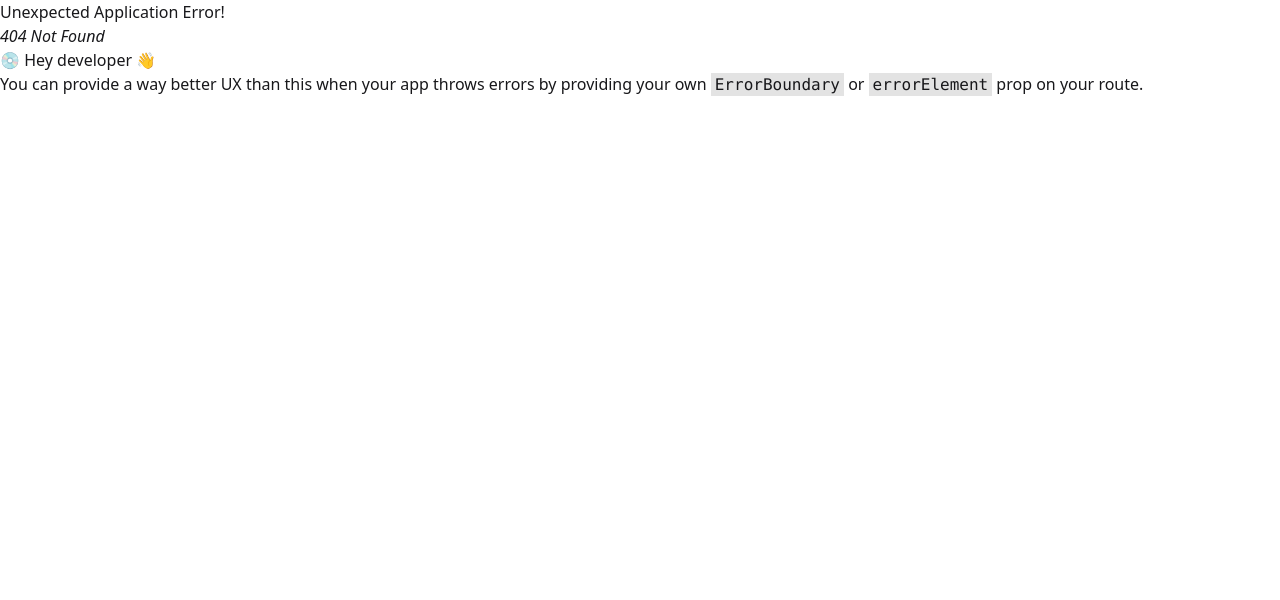
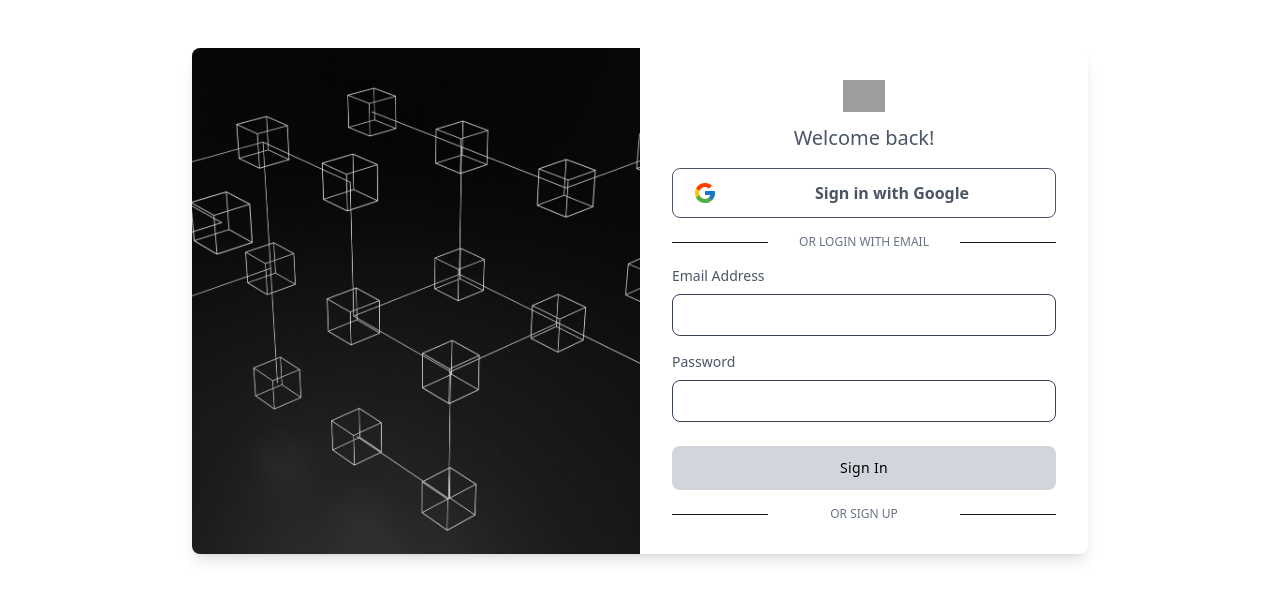
Before and after one commit to amithasanamithasan/skill-loom-job-client, a React (Vite) app: page /login in a window 1280 px wide. Before the commit this address had no page. Shown: the top 600 px of the page. Built offline with nearby package versions, Linux system fonts and the light colour scheme; grey boxes are pictures that could not be loaded.

Commit message:
Login page done

```diff
--- a/index.html
+++ b/index.html
@@ -5,7 +5,7 @@
   <meta charset="UTF-8" />
   <link rel="icon" type="image/svg+xml" href="/vite.svg" />
   <meta name="viewport" content="width=device-width, initial-scale=1.0" />
-  <title>skill-loom-job-client</title>
+  <title>Skill Loom Job</title>
 </head>
 
 <body>
--- a/package.json
+++ b/package.json
@@ -14,10 +14,12 @@
     "@tailwindcss/vite": "^4.1.12",
     "axios": "^1.11.0",
     "firebase": "^12.2.1",
+    "framer-motion": "^12.23.12",
     "react": "^19.1.1",
     "react-dom": "^19.1.1",
     "react-hot-toast": "^2.6.0",
     "react-lottie": "^1.2.10",
+    "react-particles": "^2.12.2",
     "react-router-dom": "^7.8.2",
     "tailwindcss": "^4.1.12"
   },
--- /dev/null
+++ b/src/Pages/Authentication/Login.jsx
@@ -0,0 +1,136 @@
+
+import { Link } from 'react-router-dom'
+import bgImg from '../../assets/images/login.jpg'
+import logo from '../../assets/images/Siri Animation.gif'
+
+const Login = () => {
+
+
+
+
+
+
+  return (
+    <div className='flex justify-center items-center min-h-[calc(100vh-306px)] my-12'>
+      <div className='flex w-full max-w-sm mx-auto overflow-hidden bg-white rounded-lg shadow-lg  lg:max-w-4xl '>
+        <div
+          className='hidden bg-cover bg-center lg:block lg:w-1/2'
+          style={{
+            backgroundImage: `url(${bgImg})`,
+          }}
+        ></div>
+
+        <div className='w-full px-6 py-8 md:px-8 lg:w-1/2'>
+          <div className='flex justify-center mx-auto'>
+            <img className='w-auto h-7 sm:h-8' src={logo} alt='' />
+          </div>
+
+          <p className='mt-3 text-xl text-center text-gray-600 '>
+            Welcome back!
+          </p>
+
+          <div
+
+            className='flex cursor-pointer items-center justify-center mt-4 text-gray-600 transition-colors duration-300 transform border rounded-lg   hover:bg-gray-50 '
+          >
+            <div className='px-4 py-2'>
+              <svg className='w-6 h-6' viewBox='0 0 40 40'>
+                <path
+                  d='M36.3425 16.7358H35V16.6667H20V23.3333H29.4192C28.045 27.2142 24.3525 30 20 30C14.4775 30 10 25.5225 10 20C10 14.4775 14.4775 9.99999 20 9.99999C22.5492 9.99999 24.8683 10.9617 26.6342 12.5325L31.3483 7.81833C28.3717 5.04416 24.39 3.33333 20 3.33333C10.7958 3.33333 3.33335 10.7958 3.33335 20C3.33335 29.2042 10.7958 36.6667 20 36.6667C29.2042 36.6667 36.6667 29.2042 36.6667 20C36.6667 18.8825 36.5517 17.7917 36.3425 16.7358Z'
+                  fill='#FFC107'
+                />
+                <path
+                  d='M5.25497 12.2425L10.7308 16.2583C12.2125 12.59 15.8008 9.99999 20 9.99999C22.5491 9.99999 24.8683 10.9617 26.6341 12.5325L31.3483 7.81833C28.3716 5.04416 24.39 3.33333 20 3.33333C13.5983 3.33333 8.04663 6.94749 5.25497 12.2425Z'
+                  fill='#FF3D00'
+                />
+                <path
+                  d='M20 36.6667C24.305 36.6667 28.2167 35.0192 31.1742 32.34L26.0159 27.975C24.3425 29.2425 22.2625 30 20 30C15.665 30 11.9842 27.2359 10.5975 23.3784L5.16254 27.5659C7.92087 32.9634 13.5225 36.6667 20 36.6667Z'
+                  fill='#4CAF50'
+                />
+                <path
+                  d='M36.3425 16.7358H35V16.6667H20V23.3333H29.4192C28.7592 25.1975 27.56 26.805 26.0133 27.9758C26.0142 27.975 26.015 27.975 26.0158 27.9742L31.1742 32.3392C30.8092 32.6708 36.6667 28.3333 36.6667 20C36.6667 18.8825 36.5517 17.7917 36.3425 16.7358Z'
+                  fill='#1976D2'
+                />
+              </svg>
+            </div>
+
+            <span className='w-5/6 px-4 py-3 font-bold text-center'>
+              Sign in with Google
+            </span>
+          </div>
+
+          <div className='flex items-center justify-between mt-4'>
+            <span className='w-1/5 border-b  lg:w-1/4'></span>
+
+            <div className='text-xs text-center text-gray-500 uppercase  hover:underline'>
+              or login with email
+            </div>
+
+            <span className='w-1/5 border-b dark:border-gray-400 lg:w-1/4'></span>
+          </div>
+          <form>
+            <div className='mt-4'>
+              <label
+                className='block mb-2 text-sm font-medium text-gray-600 '
+                htmlFor='LoggingEmailAddress'
+              >
+                Email Address
+              </label>
+              <input
+                id='LoggingEmailAddress'
+                autoComplete='email'
+                name='email'
+                className='block w-full px-4 py-2 text-gray-700 bg-white border rounded-lg    focus:border-blue-400 focus:ring-opacity-40  focus:outline-none focus:ring focus:ring-blue-300'
+                type='email'
+              />
+            </div>
+
+            <div className='mt-4'>
+              <div className='flex justify-between'>
+                <label
+                  className='block mb-2 text-sm font-medium text-gray-600 '
+                  htmlFor='loggingPassword'
+                >
+                  Password
+                </label>
+              </div>
+
+              <input
+                id='loggingPassword'
+                autoComplete='current-password'
+                name='password'
+                className='block w-full px-4 py-2 text-gray-700 bg-white border rounded-lg    focus:border-blue-400 focus:ring-opacity-40  focus:outline-none focus:ring focus:ring-blue-300'
+                type='password'
+              />
+            </div>
+            <div className='mt-6'>
+              <button
+                type='submit'
+                className='w-full px-6 py-3  cursor-pointer text-sm font-medium tracking-wide text-black
+                 capitalize transition-colors duration-300 transform bg-gray-300 rounded-lg
+                  hover:bg-gray-400 focus:outline-none focus:ring focus:ring-gray-300 focus:ring-opacity-50'
+              >
+                Sign In
+              </button>
+            </div>
+          </form>
+
+          <div className='flex items-center justify-between mt-4'>
+            <span className='w-1/5 border-b  md:w-1/4'></span>
+
+            <Link
+              to=''
+              className='text-xs text-gray-500 uppercase  hover:underline'
+            >
+              or sign up
+            </Link>
+
+            <span className='w-1/5 border-b  md:w-1/4'></span>
+          </div>
+        </div>
+      </div>
+    </div>
+  )
+}
+
+export default Login
--- a/src/components/Navbar.jsx
+++ b/src/components/Navbar.jsx
@@ -8,7 +8,7 @@ const Navbar = () => {
       <div className='flex-1'>
         <Link to='' className='flex gap-2 items-center'>
           <img className='w-auto h-7' src={logo} alt='Logo' style={{width:"40px", height:"40px"}} />
-          <span className='font-bold font-serif'>skill-loom-job</span>
+          <span className='font-bold font-serif'>Skill Loom Job</span>
         </Link>
       </div>
       <div className='flex-none'>
@@ -19,10 +19,8 @@ const Navbar = () => {
           <li>
             <Link to=''>All Jobs</Link>
           </li>
-
-
             <li>
-              <Link to=''>Login</Link>
+              <Link to='/login'>Login</Link>
             </li>
 
         </ul>
@@ -62,7 +60,6 @@ const Navbar = () => {
               </li>
               <li className='mt-2'>
                 <button
-
                   className='bg-gray-200 block text-center'
                 >
                   Logout
@@ -70,7 +67,6 @@ const Navbar = () => {
               </li>
             </ul>
           </div>
-
       </div>
     </div>
   )
--- a/src/routes/Routes.jsx
+++ b/src/routes/Routes.jsx
@@ -3,6 +3,7 @@ import {
   RouterProvider,
 } from "react-router-dom";
 import Main from "../Layout/Main";
+import Login from "../Pages/Authentication/Login";
 
 
 export const router = createBrowserRouter([
@@ -10,4 +11,8 @@ export const router = createBrowserRouter([
     path: "/",
     element: <Main/>,
   },
+   {
+    path: '/login',
+    element:<Login/>,
+      },
 ]);
```
Also changed, not shown: 1 other file (tests, documents, lock files or other folders).
